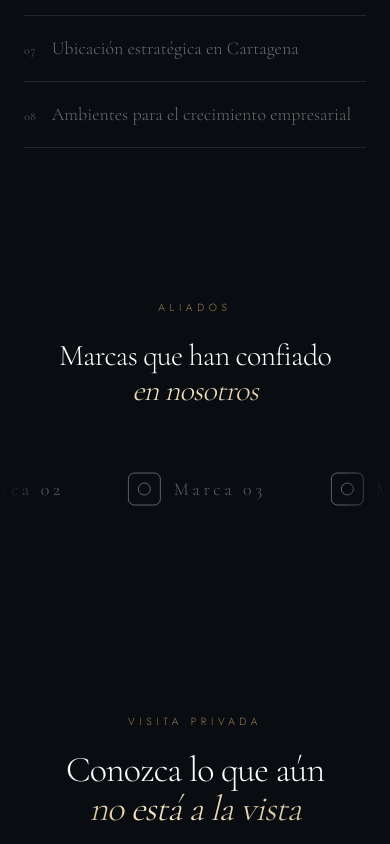
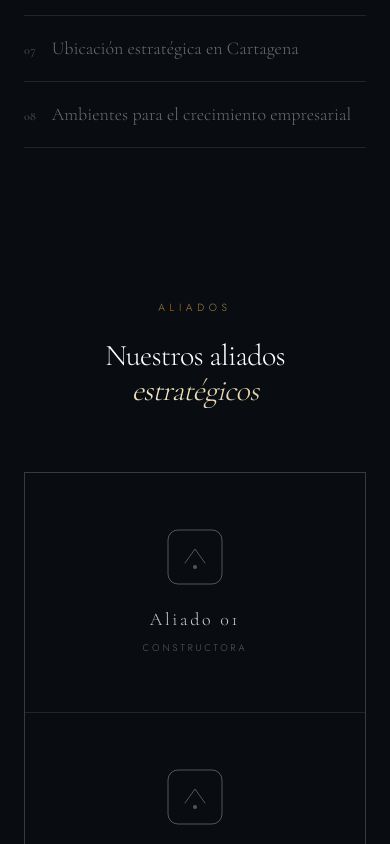
Before and after one commit to jerdiaz/malecon-residences, a Next.js app: page / in a window 390 px wide. Shown: the part 11156-12000 px from the top of the page. Built offline with nearby package versions, Linux system fonts and the light colour scheme.

Commit message:
Separar Aliados (3 de plantilla) de las Marcas que han confiado

```diff
--- a/src/app/page.tsx
+++ b/src/app/page.tsx
@@ -6,6 +6,7 @@ import StoryBlock from "@/components/StoryBlock";
 import RendersGallery from "@/components/RendersGallery";
 import LocationSection from "@/components/LocationSection";
 import Amenities from "@/components/Amenities";
+import Aliados from "@/components/Aliados";
 import Partners from "@/components/Partners";
 import Contact from "@/components/Contact";
 import ScrollProgress from "@/components/ScrollProgress";
@@ -67,7 +68,10 @@ En Malecón Business Center desarrollamos un proyecto de oficinas corporativas e
 
         <Amenities />
 
-        {/* Aliados — marcas que han confiado en nosotros (marquee) */}
+        {/* Aliados estratégicos (distintos de las marcas) */}
+        <Aliados />
+
+        {/* Marcas que han confiado en nosotros (marquee) */}
         <Partners />
 
         <Contact />
--- /dev/null
+++ b/src/components/Aliados.tsx
@@ -0,0 +1,103 @@
+"use client";
+
+import Reveal from "@/components/ui/Reveal";
+
+// ─────────────────────────────────────────────────────────────────────────────
+// ALIADOS — aliados estratégicos del proyecto (distintos de "Marcas que han
+// confiado en nosotros"). Reemplaza cada plantilla por el aliado real:
+//   name  → nombre del aliado
+//   role  → rol / categoría (constructora, banca, firma legal, etc.)
+//   Para el logo real: sube el archivo a /public/images/aliados y cambia
+//   <PlaceholderMark> por <img src="/images/aliados/tu-logo.svg" ... />
+// ─────────────────────────────────────────────────────────────────────────────
+interface Ally {
+  name: string;
+  role: string;
+}
+
+const ALLIES: Ally[] = [
+  { name: "Aliado 01", role: "Constructora" },
+  { name: "Aliado 02", role: "Entidad financiera" },
+  { name: "Aliado 03", role: "Firma legal" },
+];
+
+/**
+ * Aliados — nuestros aliados estratégicos, en una cuadrícula de 3 (por ahora,
+ * plantillas). Presentación distinta al marquee de "Marcas que han confiado".
+ */
+export default function Aliados() {
+  return (
+    <section
+      id="aliados"
+      className="relative w-full bg-ink py-24 scroll-mt-20 md:py-28"
+    >
+      <div className="mx-auto max-w-7xl px-6 md:px-12">
+        <Reveal>
+          <p className="text-center text-[0.65rem] font-light uppercase tracking-[0.45em] text-bronze/90">
+            Aliados
+          </p>
+        </Reveal>
+        <Reveal delay={120}>
+          <h2 className="mx-auto mt-6 max-w-2xl text-balance text-center font-serif text-3xl font-extralight leading-[1.15] tracking-tight text-white sm:text-4xl">
+            Nuestros aliados
+            <span className="block font-light italic text-shimmer">
+              estratégicos
+            </span>
+          </h2>
+        </Reveal>
+
+        <div className="mt-16 grid grid-cols-1 gap-px overflow-hidden border border-white/10 bg-white/10 sm:grid-cols-3">
+          {ALLIES.map((ally) => (
+            <div
+              key={ally.name}
+              className="group flex flex-col items-center gap-5 bg-ink px-8 py-14 transition-colors duration-500 hover:bg-white/[0.02]"
+            >
+              <PlaceholderMark />
+              <div className="text-center">
+                <p className="font-serif text-lg font-light tracking-[0.15em] text-white/80 transition-colors duration-500 group-hover:text-champagne">
+                  {ally.name}
+                </p>
+                <p className="mt-2 text-[0.6rem] font-light uppercase tracking-[0.3em] text-white/35">
+                  {ally.role}
+                </p>
+              </div>
+            </div>
+          ))}
+        </div>
+      </div>
+    </section>
+  );
+}
+
+/* ── Logo de plantilla — reemplazar por el logo real de cada aliado ── */
+
+function PlaceholderMark() {
+  return (
+    <svg
+      width="56"
+      height="56"
+      viewBox="0 0 56 56"
+      fill="none"
+      aria-hidden
+      className="text-white/30 transition-colors duration-500 group-hover:text-bronze"
+    >
+      <rect
+        x="1"
+        y="1"
+        width="54"
+        height="54"
+        rx="10"
+        stroke="currentColor"
+        strokeWidth="1"
+      />
+      <path
+        d="M18 34l10-14 10 14"
+        stroke="currentColor"
+        strokeWidth="1"
+        strokeLinecap="round"
+        strokeLinejoin="round"
+      />
+      <circle cx="28" cy="38" r="2" fill="currentColor" />
+    </svg>
+  );
+}
--- a/src/components/Partners.tsx
+++ b/src/components/Partners.tsx
@@ -33,13 +33,13 @@ const PARTNERS: Partner[] = [
 export default function Partners() {
   return (
     <section
-      id="aliados"
+      id="marcas"
       className="relative w-full overflow-hidden bg-ink py-24 scroll-mt-20 md:py-28"
     >
       <div className="mx-auto max-w-7xl px-6 md:px-12">
         <Reveal>
           <p className="text-center text-[0.65rem] font-light uppercase tracking-[0.45em] text-bronze/90">
-            Aliados
+            Confianza
           </p>
         </Reveal>
         <Reveal delay={120}>
--- a/src/lib/sections.ts
+++ b/src/lib/sections.ts
@@ -14,6 +14,7 @@ export const SECTIONS: SectionLink[] = [
   { id: "ubicacion",   label: "Ubicación",   hideInNav: true },
   { id: "amenities",   label: "Amenidades"                },
   { id: "aliados",     label: "Aliados",     hideInNav: true },
+  { id: "marcas",      label: "Marcas",      hideInNav: true },
   { id: "contact",     label: "Contacto"                  },
 ];
 
```
